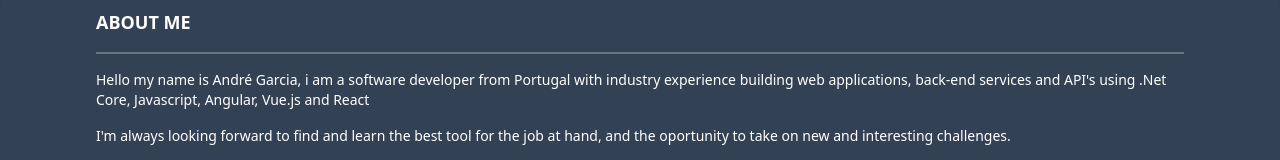
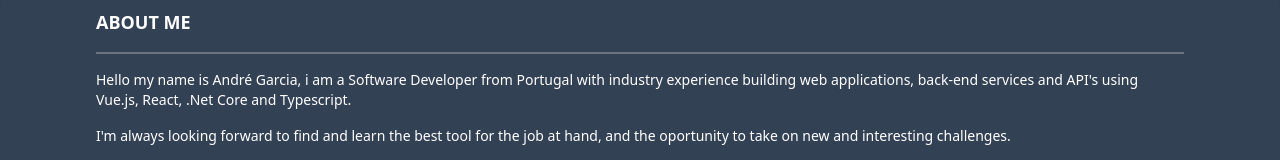
Before and after one commit to amggarcia/amgg-dev, a Next.js app: page / in a window 1280 px wide. Shown: the part 376-536 px from the top of the page. Built offline with nearby package versions, Linux system fonts and the light colour scheme.

Commit message:
Page titles and meta og info

```diff
--- a/components/PageComponents/ProjectPageComponent.tsx
+++ b/components/PageComponents/ProjectPageComponent.tsx
@@ -5,7 +5,7 @@ import Link from "../Link";
 import Section from "../Section";
 import Socials from "../Socials";
 import ProjectSectionParagraphs from "./ProjectSectionParagraphs";
-
+import Head from "next/head";
 export interface Props {
   project: Project;
 }
@@ -13,6 +13,15 @@ export interface Props {
 export default function ProjectPageComponent({ project }: Props) {
   return (
     <div>
+      <Head>
+        <title>{project.title}</title>
+        <meta property="og:title" key="title" content={project.title} />
+        <meta
+          property="og:description"
+          key="description"
+          content={project.shortDesc}
+        />
+      </Head>
       <BackgroundImageContainer>
         <Header primaryTitle={project.title}></Header>
       </BackgroundImageContainer>
--- a/pages/index.tsx
+++ b/pages/index.tsx
@@ -6,7 +6,7 @@ import Section from "../components/Section";
 import SkillsContainer from "../components/Skills/SkillsContainer";
 import Socials from "../components/Socials";
 import { Projects, Project } from "../staticData/ProjectData";
-
+import Head from "next/head";
 interface PageProps {
   projects: Project[];
 }
@@ -14,6 +14,22 @@ interface PageProps {
 const Home = ({ projects }: InferGetStaticPropsType<typeof getStaticProps>) => {
   return (
     <div>
+      <Head>
+        <title>André Garcia Full Stack Developer</title>
+        <meta
+          property="og:title"
+          key="title"
+          content="André Garcia Full Stack Developer"
+        />
+        <meta
+          property="og:description"
+          key="description"
+          content="My name is André Garcia, i am a Software Developer from
+            Portugal with industry experience building web applications,
+            back-end services and API's using Vue.js, React, .Net Core and
+            Typescript."
+        />
+      </Head>
       <BackgroundImageContainer>
         <Header
           primaryTitle="André Garcia"
@@ -23,10 +39,10 @@ const Home = ({ projects }: InferGetStaticPropsType<typeof getStaticProps>) => {
       <main>
         <Section index={0} title="About me">
           <p className="text-white font-thin text-sm">
-            Hello my name is André Garcia, i am a software developer from
+            Hello my name is André Garcia, i am a Software Developer from
             Portugal with industry experience building web applications,
-            back-end services and API&apos;s using .Net Core, Javascript,
-            Angular, Vue.js and React
+            back-end services and API&apos;s using Vue.js, React, .Net Core and
+            Typescript.
           </p>
           <p className="text-white font-thin text-sm mt-4">
             I&apos;m always looking forward to find and learn the best tool for
```
